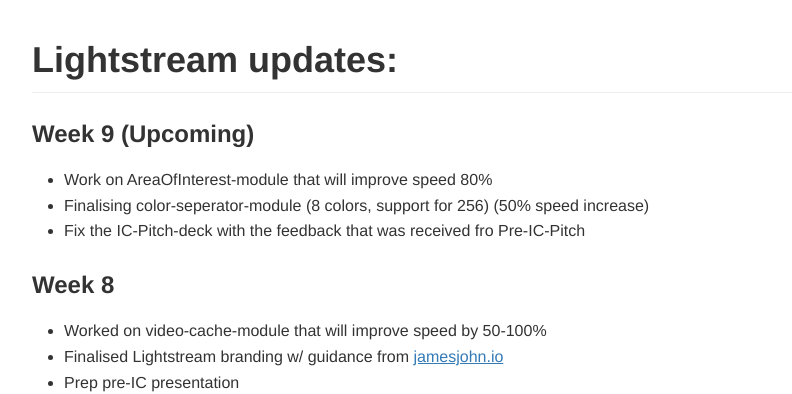
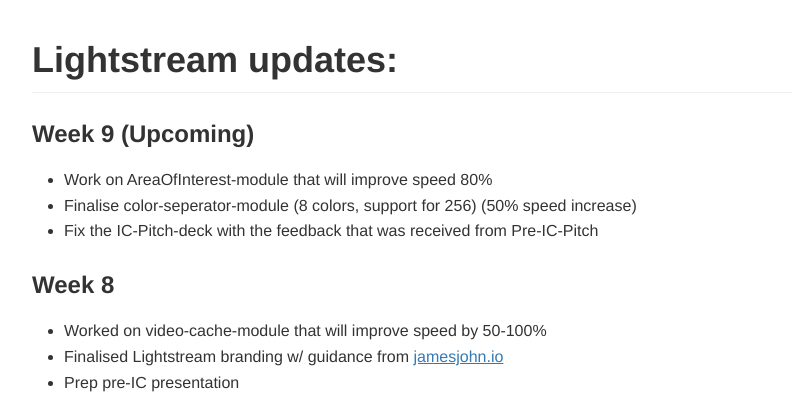
Before and after one commit to tangotangen/tangotangen.github.io, a Jekyll site: the page update/index.html, which Jekyll copies as it is, in a window 1280 px wide. Shown: the top 394 px of the page, without its empty margins (6-798 px from the left). Built offline with Jekyll 4.4.1, drawn with Linux system fonts in a browser that asks for light colours.

Commit message:
Update index.html

```diff
--- a/update/index.html
+++ b/update/index.html
@@ -586,8 +586,8 @@
 <h3 id="week-9-upcoming">Week 9 (Upcoming)</h3>
 <ul>
 <li>Work on AreaOfInterest-module that will improve speed 80%</li>
-<li>Finalising color-seperator-module (8 colors, support for 256) (50% speed increase)</li>
-<li>Fix the IC-Pitch-deck with the feedback that was received fro Pre-IC-Pitch</li>
+<li>Finalise color-seperator-module (8 colors, support for 256) (50% speed increase)</li>
+<li>Fix the IC-Pitch-deck with the feedback that was received from Pre-IC-Pitch</li>
 </ul>
 <h3 id="week-8">Week 8</h3>
 <ul>
```
